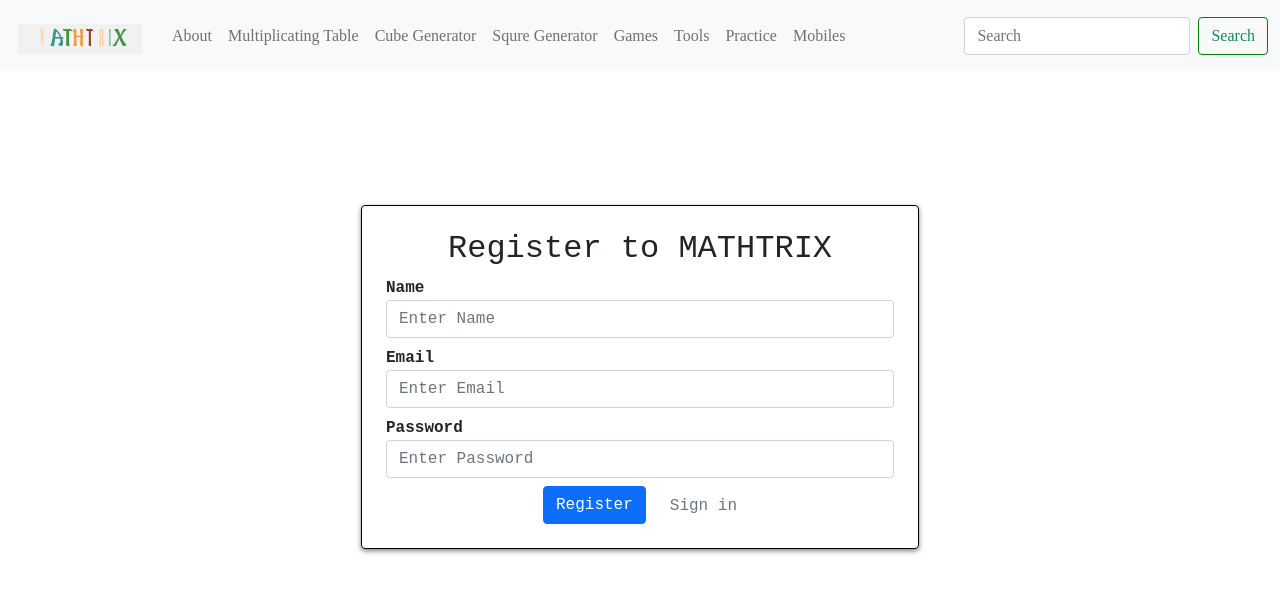
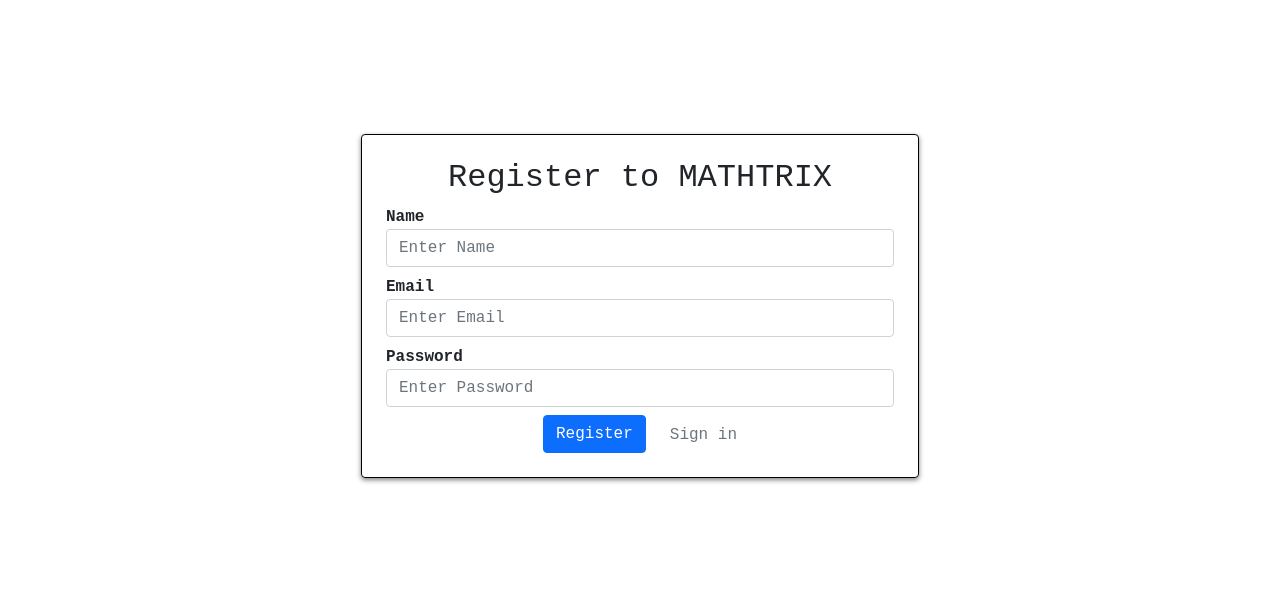
Before and after one commit to guru-1212/project, an Angular app: page / in a window 1280 px wide. Shown: the top 592 px of the page. Built offline with nearby package versions, Linux system fonts and the light colour scheme; data requests are answered from the project's data file.

Commit message:
changes(for register)

```diff
--- a/src/app/App_register/app-register/app-register.component.ts
+++ b/src/app/App_register/app-register/app-register.component.ts
@@ -1,5 +1,6 @@
 import { Component, OnInit } from '@angular/core';
 import { AppRegisterService } from './app-register.service';
+import { Router } from '@angular/router';
 
 @Component({
   selector: 'app-app-register',
@@ -7,7 +8,7 @@ import { AppRegisterService } from './app-register.service';
   styleUrls: ['./app-register.component.scss']
 })
 export class AppRegisterComponent implements OnInit{
-  constructor(private RegisterData : AppRegisterService){}
+  constructor(private RegisterData : AppRegisterService, private route : Router){}
   ngOnInit(): void {
       this.RegisterData.register().subscribe(data=>{
         console.log(data)
@@ -16,7 +17,7 @@ export class AppRegisterComponent implements OnInit{
   registeUser(registerData:any){
     this.RegisterData.addUser(registerData).subscribe(user=>{
       try {
-        console.log(user)
+       this.route.navigate(["/signin"])
       } catch (error) {
         alert("something went wrong")
       }
--- a/src/app/app.component.html
+++ b/src/app/app.component.html
@@ -1,3 +1,3 @@
-<app-navbar-header></app-navbar-header>
+<!-- <app-navbar-header></app-navbar-header> -->
 <router-outlet></router-outlet>
 <!-- <app-footer></app-footer> -->
--- a/src/app/navBar/navbar-header/navbar-header.component.html
+++ b/src/app/navBar/navbar-header/navbar-header.component.html
@@ -11,41 +11,41 @@
             <ul class="navbar-nav me-auto mb-2 mb-lg-0">
                 <li class="nav-item">
 
-                    <button  class="nav-link" routerLink="/About">About</button>
+                    <button  class="nav-link" routerLink="About">About</button>
 
                 </li>
                 <li class="nav-item">
-                    <button  class="nav-link" aria-current="page" routerLink="/Multable">
+                    <button  class="nav-link" aria-current="page" routerLink="Multable">
                         Multiplicating Table
                     </button>
                 </li>
                 <li class="nav-item">
-                    <button  class="nav-link" routerLink="/Cube">
+                    <button  class="nav-link" routerLink="Cube">
                         Cube Generator
                     </button>
                 </li>
                 <li class="nav-item">
-                    <button class="nav-link" routerLink="/Squre">
+                    <button class="nav-link" routerLink="Squre">
                         Squre Generator
                     </button>
                 </li>
                 <li class="nav-item">
-                    <button class="nav-link" routerLink="/Game">
+                    <button class="nav-link" routerLink="Game">
                        Games
                     </button>
                 </li>
                 <li class="nav-item">
-                    <button class="nav-link" routerLink="/Tools">
+                    <button class="nav-link" routerLink="Tools">
                        Tools
                     </button>
                 </li>
                 <li class="nav-item">
-                    <button class="nav-link" routerLink="/Practice">
+                    <button class="nav-link" routerLink="Practice">
                        Practice
                     </button>
                 </li>
                 <li class="nav-item">
-                    <button class="nav-link" routerLink="/Mobiles">
+                    <button class="nav-link" routerLink="Mobiles">
                        Mobiles
                     </button>
                 </li>
--- a/src/app/practice/student-data/student-data.component.html
+++ b/src/app/practice/student-data/student-data.component.html
@@ -8,19 +8,19 @@
     <div class="collapse navbar-collapse" id="navbarNav">
       <ul class="navbar-nav">
         <li class="nav-item">
-          <a class="nav-link" routerLink="/CRUD_studentData/addstudent">Add Student</a>
+          <a class="nav-link" routerLink="addstudent">Add Student</a>
         </li>
         <li class="nav-item">
-          <a class="nav-link" routerLink="/CRUD_studentData/addstudent/next_student">Next Student</a>
+          <a class="nav-link" routerLink="addstudent/next_student">Next Student</a>
         </li>
         <li class="nav-item">
-          <a class="nav-link" routerLink="/CRUD_studentData/liststudent">List of Student</a>
+          <a class="nav-link" routerLink="liststudent">List of Student</a>
         </li>
         <li class="nav-item">
-          <a class="nav-link" routerLink="/CRUD_studentData/register">Register</a>
+          <a class="nav-link" routerLink="register">Register</a>
         </li>
         <li class="nav-item">
-          <a class="nav-link" routerLink="/CRUD_studentData/LoginStudent">Login</a>
+          <a class="nav-link" routerLink="LoginStudent">Login</a>
         </li>
       </ul>
     </div>
```
Also changed, not shown: database/register.json (+18 -0 lines), src/app/app-routing.module.ts (+45 -36 lines).
